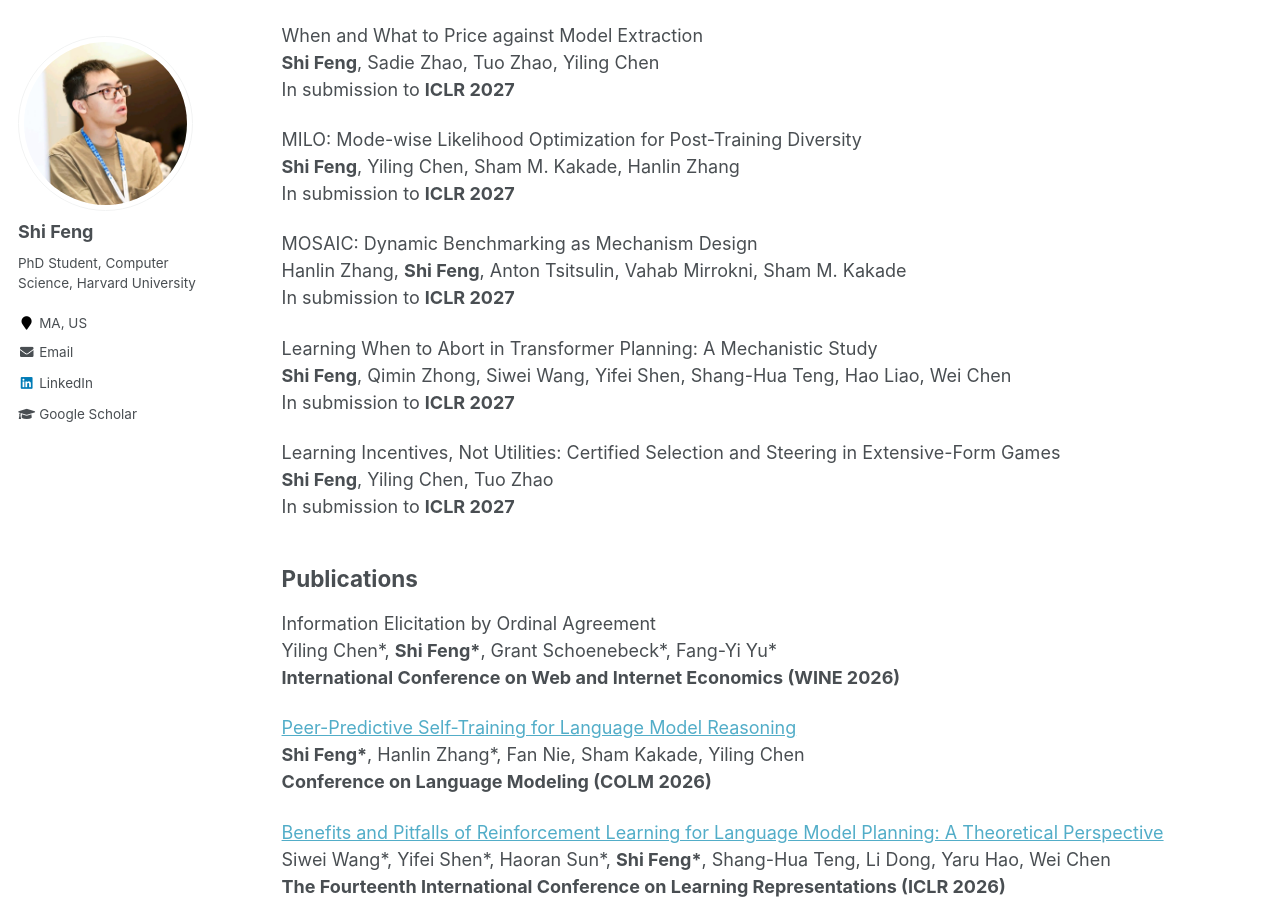
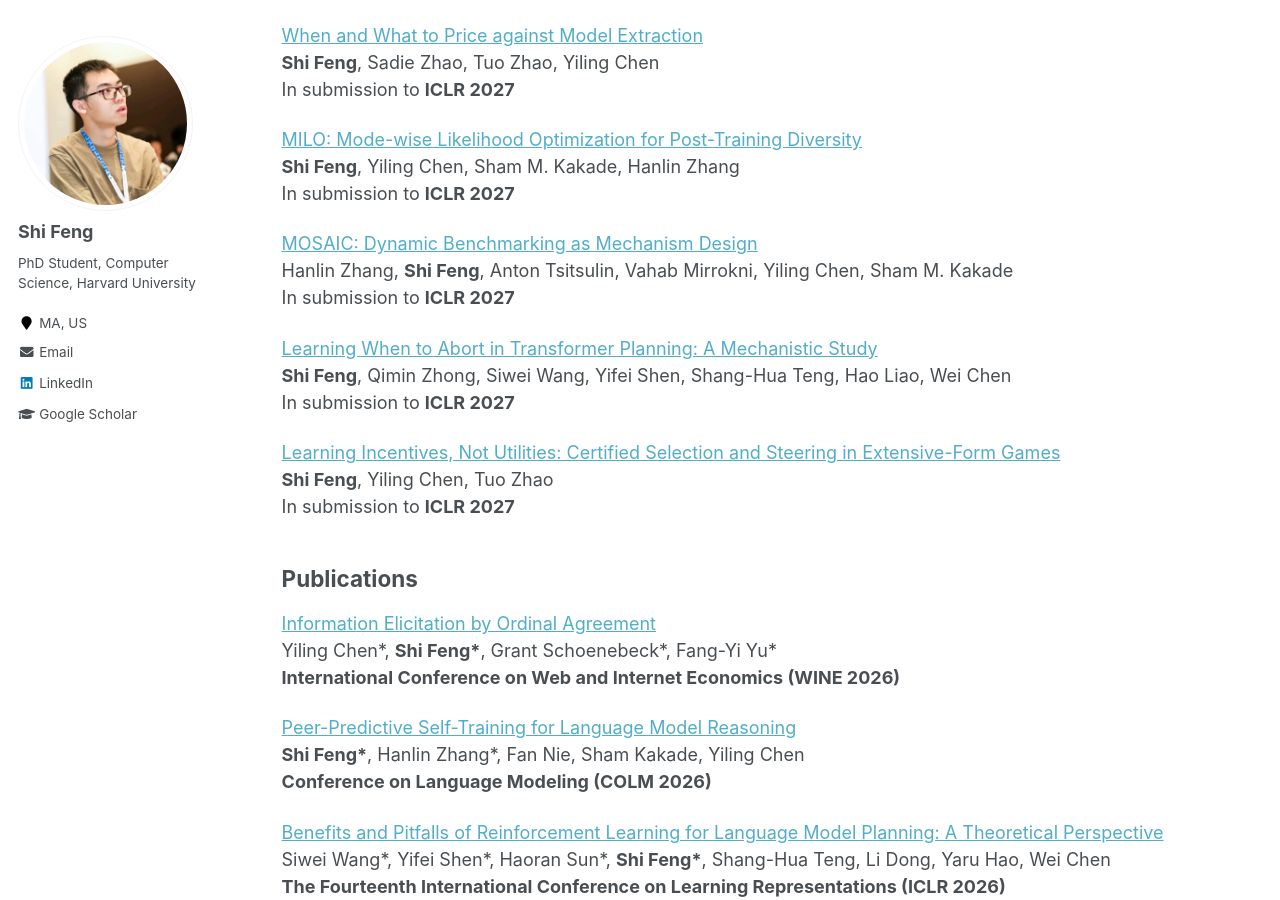
Before and after one commit to fengtony686/fengshi.link, a Jekyll site: the page built from _pages/publications.md, in a window 1280 px wide and 900 px high, scrolled down 319 px. Built offline with Jekyll 4.4.1, drawn with Linux system fonts in a browser that asks for light colours.

Commit message:
Publish named working paper PDFs and WINE 2026 manuscript

```diff
--- a/_pages/publications.md
+++ b/_pages/publications.md
@@ -21,29 +21,29 @@ author_profile: true
 Yiling Chen\*, **Shi Feng\***, Sadie Zhao\*\\
 In submission to **AAAI 2027**
 
-When and What to Price against Model Extraction\\
+[When and What to Price against Model Extraction](/files/when_and_what_to_price_against_model_extraction.pdf)\\
 **Shi Feng**, Sadie Zhao, Tuo Zhao, Yiling Chen\\
 In submission to **ICLR 2027**
 
-MILO: Mode-wise Likelihood Optimization for Post-Training Diversity\\
+[MILO: Mode-wise Likelihood Optimization for Post-Training Diversity](/files/milo.pdf)\\
 **Shi Feng**, Yiling Chen, Sham M. Kakade, Hanlin Zhang\\
 In submission to **ICLR 2027**
 
-MOSAIC: Dynamic Benchmarking as Mechanism Design\\
-Hanlin Zhang, **Shi Feng**, Anton Tsitsulin, Vahab Mirrokni, Sham M. Kakade\\
+[MOSAIC: Dynamic Benchmarking as Mechanism Design](/files/mosaic.pdf)\\
+Hanlin Zhang, **Shi Feng**, Anton Tsitsulin, Vahab Mirrokni, Yiling Chen, Sham M. Kakade\\
 In submission to **ICLR 2027**
 
-Learning When to Abort in Transformer Planning: A Mechanistic Study\\
+[Learning When to Abort in Transformer Planning: A Mechanistic Study](/files/learning_when_to_abort.pdf)\\
 **Shi Feng**, Qimin Zhong, Siwei Wang, Yifei Shen, Shang-Hua Teng, Hao Liao, Wei Chen\\
 In submission to **ICLR 2027**
 
-Learning Incentives, Not Utilities: Certified Selection and Steering in Extensive-Form Games\\
+[Learning Incentives, Not Utilities: Certified Selection and Steering in Extensive-Form Games](/files/learning_incentives_not_utilities.pdf)\\
 **Shi Feng**, Yiling Chen, Tuo Zhao\\
 In submission to **ICLR 2027**
 
 ## Publications
 
-Information Elicitation by Ordinal Agreement\\
+[Information Elicitation by Ordinal Agreement](/files/information_elicitation_ordinal_agreement.pdf)\\
 Yiling Chen\*, **Shi Feng\***, Grant Schoenebeck\*, Fang-Yi Yu\*\\
 **International Conference on Web and Internet Economics (WINE 2026)**
 
```
Also changed, not shown: 6 other files.
